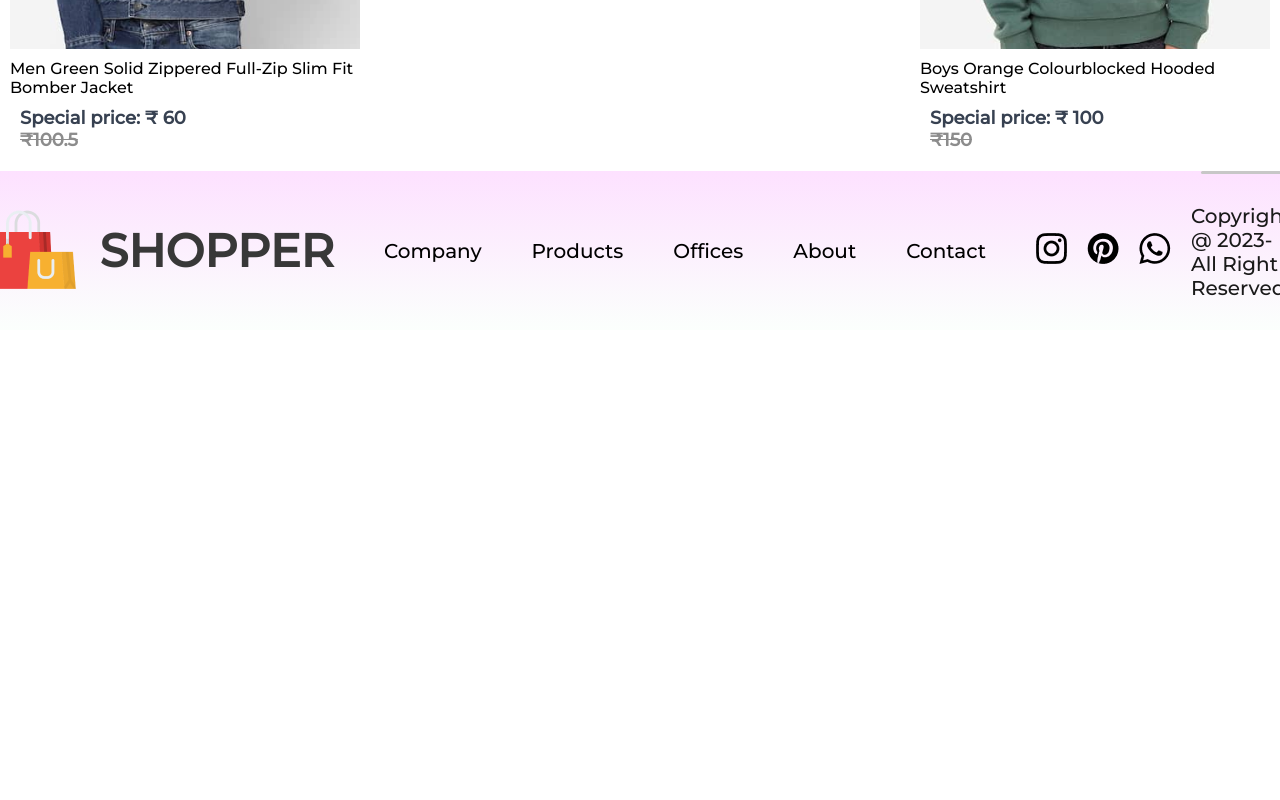
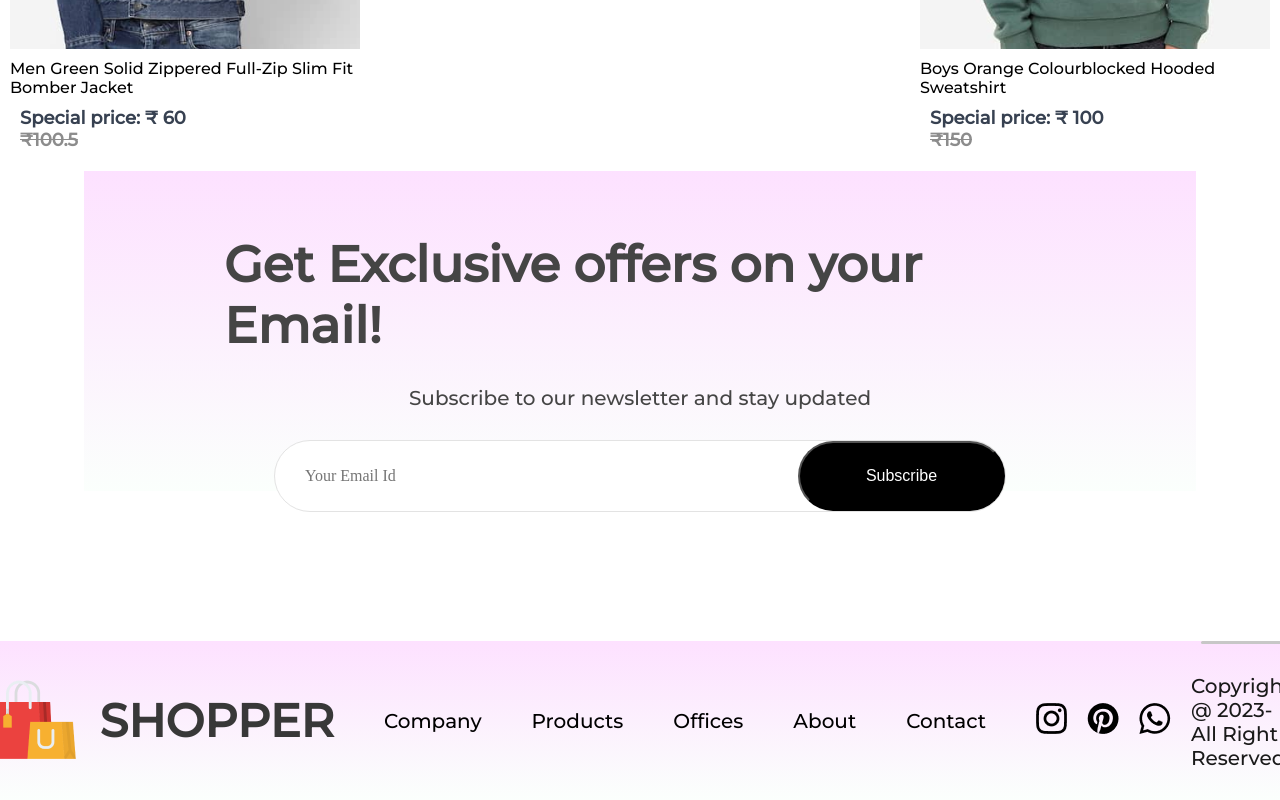
Before and after one commit to ShashiSahani/e-commerce-website, a React (Create React App) app: page / in a window 1280 px wide. Shown: the part 4266-5066 px from the top of the page. Before the commit the page ends 4596 px from the top, so only its background shows below. Built offline with nearby package versions, Linux system fonts and the light colour scheme.

Commit message:
add newsletter

```diff
--- a/src/Assets/Utils/Colors.scss
+++ b/src/Assets/Utils/Colors.scss
@@ -24,3 +24,6 @@ $capright-color:#1a1a1a;
 $footer-icon-color:#fbfbfb;
 $footer-border-color:#ebebeb;
 $copy-right-hr:#c7c7c7;
+$newsletter:#454545;
+$newsletterdiv:#e3e3e3;
+$newsletterinput:#616161;
--- a/src/Assets/Utils/Strings.js
+++ b/src/Assets/Utils/Strings.js
@@ -19,7 +19,12 @@ export const Company="Company";
 export const Products="Products";
 export const Offices="Offices";
 export const About="About";
-export const Contact="Contact"
+export const Contact="Contact";
+export const Get_Exclusive_offers_on_your_Email='Get Exclusive  offers on your Email!';
+export const newsLetterp='Subscribe to our newsletter and stay updated';
+export const youremail='Your Email Id';
+export const Subscribe="Subscribe";
+
 
 
 export default String
--- a/src/components/Navbar/Navbar.scss
+++ b/src/components/Navbar/Navbar.scss
@@ -73,7 +73,7 @@
     background-color: $cart-count;
     justify-content: center;
     align-items: center;
-    color: white;
+    color: $white;
     border-radius: 10px;
     margin-top: -45px;
     margin-left: -25px;
--- a/src/components/NewsLetter/NewsLetter.jsx
+++ b/src/components/NewsLetter/NewsLetter.jsx
@@ -1,9 +1,15 @@
 import React from 'react'
-
+import './NewsLetter.scss'
+import *as  String from '../../Assets/Utils/Strings'
 function NewsLetter() {
   return (
-    <div>
-
+    <div className='newsletter'>
+      <h1>{String.Get_Exclusive_offers_on_your_Email}</h1>
+      <p>{String.newsLetterp}</p>
+      <div>
+        <input type="email" name="" id="" placeholder={String.youremail} />
+      <button>{String.Subscribe}</button>
+      </div>
     </div>
   )
 }
--- a/src/components/NewsLetter/NewsLetter.scss
+++ b/src/components/NewsLetter/NewsLetter.scss
@@ -0,0 +1,58 @@
+@import '../../Assets/Utils/Colors.scss';
+.newsletter{
+    width: 65%;
+    height: 40vh;
+    display: flex;
+    flex-direction: column;
+    align-items: center;
+    justify-content: center;
+    margin: auto;
+    padding: 0px 140px;
+    margin-bottom: 150px;
+    background: linear-gradient(180deg,$linear-1,$linear-2);
+    gap:30px;
+
+}
+.newsletter h1{
+    margin-top: 10%;
+    color: $newsletter;
+    font-weight: 600;
+    font-size: 50px;
+}
+.newsletter p{
+    color: $newsletter;
+    font-size: 20px;
+
+}
+.newsletter div{
+    display: flex;
+    justify-content: space-between;
+    align-items: center;
+    background-color: $white;
+    width: 730px;
+    height: 70px;
+    border-radius:80px;
+    border: 1px solid $newsletterdiv ;
+}
+.newsletter input{
+    width: 500px;
+    margin-left: 30px;
+    border: none ;
+    color: $newsletterinput;
+    font-family: 'Poppins';
+    font-size: 16px;
+
+}
+.newsletter div button{
+    width: 210px;
+    height: 70px;
+    border-radius: 80px;
+    background: $black;
+    color: $white;
+    font-size: 16px;
+    cursor: pointer;
+}
+.newsletter div button:hover{
+    background:rgb(40, 39, 39);
+    border: none;
+}
--- a/src/pages/Shops.jsx
+++ b/src/pages/Shops.jsx
@@ -4,6 +4,7 @@ import Popular from '../components/Popular/Popular'
 import Offers from '../components/Offers/Offers'
 import NewCollections from '../components/NewCollections/NewCollections'
 import Footer from '../components/Footer/Footer'
+import NewsLetter from '../components/NewsLetter/NewsLetter'
 
 function Shops() {
   return (
@@ -12,6 +13,7 @@ function Shops() {
       <Popular/>
       <Offers/>
       <NewCollections/>
+      <NewsLetter/>
       <Footer/>
     </div>
   )
```
